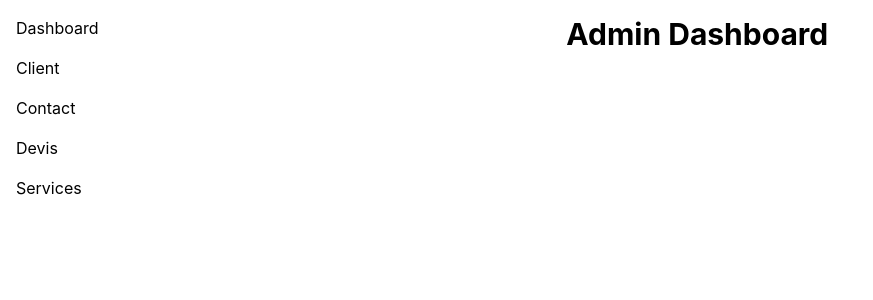
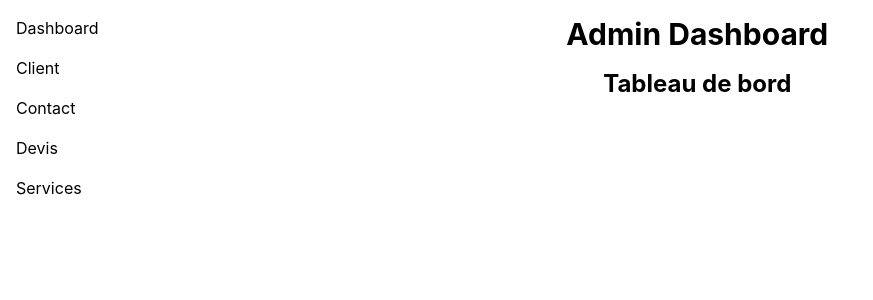
Before and after one commit to younesschalkhane/Triova-Media, a React (Vite) app in the folder frontend/admin/: page / in a window 1280 px wide. Shown: the top 300 px of the page, without its empty margins (0-873 px from the left). Built offline with nearby package versions, Linux system fonts and the light colour scheme.

Commit message:
react- router- dom

```diff
--- a/frontend/admin/src/Pages/Dashboard/Tableaubord.jsx
+++ b/frontend/admin/src/Pages/Dashboard/Tableaubord.jsx
@@ -3,7 +3,7 @@
 function Tableaubord() {
   return (
     <div>
-
+      <h1 className='text-2xl font-bold text-center my-4'>Tableau de bord</h1>
     </div>
   )
 }
```
